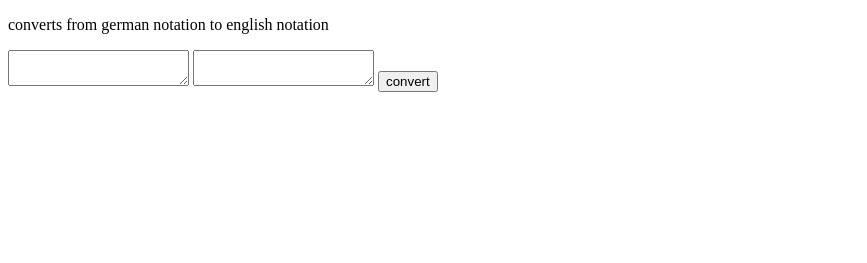
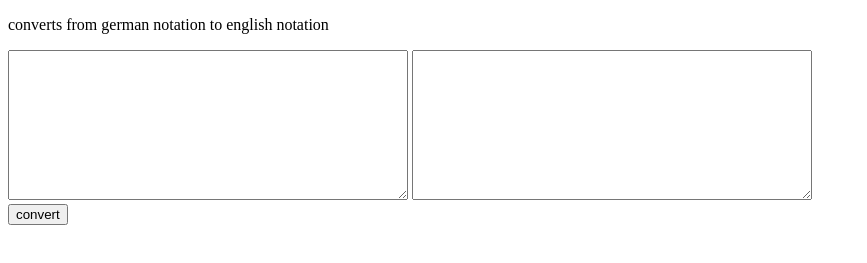
Before and after one commit to tpummer/chessnotationconverter, a plain HTML site: page index.html in a window 1280 px wide. Shown: the part 33-296 px from the top of the page, without its empty margins (0-867 px from the left). Drawn offline with nearby package versions, Linux system fonts and the light colour scheme.

Commit message:
refactored textareasize

```diff
--- a/index.html
+++ b/index.html
@@ -1,5 +1,6 @@
 <html>
   <head>
+    <link type="text/css" rel="stylesheet" href="style.css" />
     <script src="https://ajax.googleapis.com/ajax/libs/jquery/3.2.1/jquery.min.js"></script>
 	<script src="convert.js"></script>
     <title>Chess Notation Converter</title>
@@ -8,9 +9,9 @@
 	  <h3>Chess Notation Converter</h3>
 	  <p>converts from german notation to english notation</p>
 	  <form id="converter" >
-	    <textarea id="in"></textarea>
-		<textarea id="out"></textarea>
-		<input type="submit" value="convert"><!-- TODO html5 form? -->
+	    <textarea id="in" class="iotext"></textarea>
+		<textarea id="out" class="iotext"></textarea>
+		<input class="submitbutton" type="submit" value="convert"><!-- TODO html5 form? -->
 	  </form>
     </body>
 </html>
--- /dev/null
+++ b/style.css
@@ -0,0 +1,7 @@
+.iotext {
+   width: 400px;
+   height: 150px;
+}
+.submitbutton{
+  display:block;
+}
```
